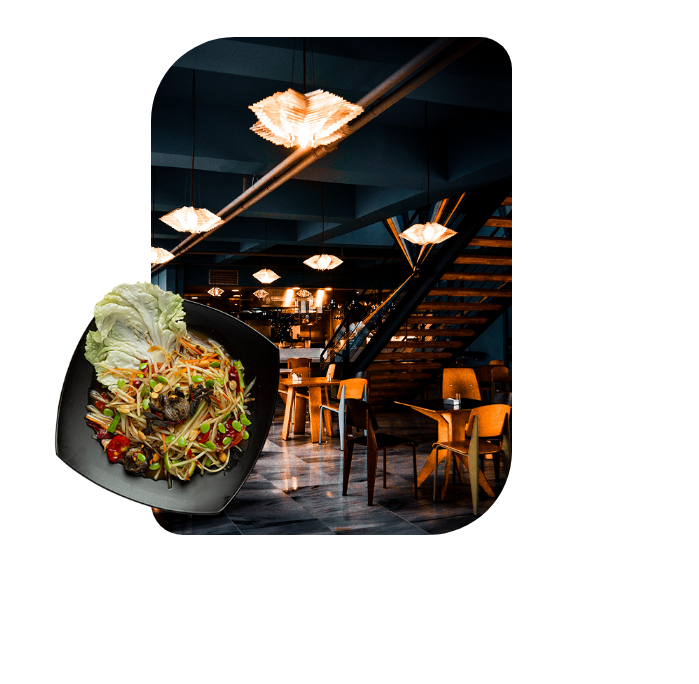
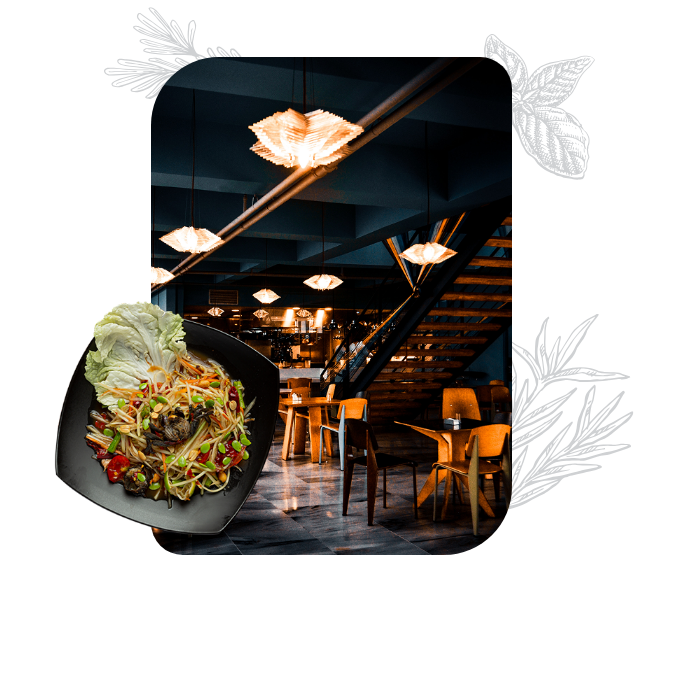
Before and after one commit to HenriqueMassagli/Restaurant, a plain HTML site: page index.html in a window 1280 px wide. Shown: the part 82-766 px from the top of the page, 581-1280 px from the left. Drawn offline with Linux system fonts and the light colour scheme; a web font is replaced by a local one.

Commit message:
completo

```diff
--- a/css/style.css
+++ b/css/style.css
@@ -186,10 +186,13 @@ body {
   color: rgb(0, 0, 0);
 }
 
+.container-hero-images {
+  margin-top: 20px;
+}
 .hero-ambient-image {
   width: 70%;
-  border-top-left-radius: 5.25rem;
-  border-bottom-right-radius: 5.25rem;
+  border-top-left-radius: 4.25rem;
+  border-bottom-right-radius: 4.25rem;
   border-bottom-left-radius: 2rem;
   border-top-right-radius: 2rem;
 }
@@ -200,3 +203,24 @@ body {
   width: 255px; /* Ajuste conforme necessário */
   z-index: 1;
 }
+.hero-img-first-plant {
+  position: absolute;
+  left: 61.5%;
+  transform: translate(-40%, -505%);
+  width: 255px;
+  z-index: -1;
+}
+.hero-img-second-plant {
+  position: absolute;
+  left: 82.5%;
+  transform: translate(-22%, -360%);
+  width: 12%;
+  z-index: -1;
+}
+.hero-img-third-plant {
+  position: absolute;
+  left: 82.5%;
+  transform: translate(1%, -115%);
+  width: 12.3%;
+  z-index: -1;
+}
--- a/index.html
+++ b/index.html
@@ -92,17 +92,40 @@
             </a>
           </div>
         </div>
+        <div class="container-hero-images">
           <div>
             <img
               class="hero-ambient-image"
               src="./assets/images/ambient-vertical-image.png"
               alt="imagem do ambiente"
             />
+          </div>
           <div>
             <img
               class="hero-image-plate"
               src="./assets/images/plate-img.png"
               alt="plate"
+            />
+          </div>
+          <div>
+            <img
+              class="hero-img-first-plant"
+              src="./assets/images/first-plant.svg"
+              alt="first-plant"
+            />
+          </div>
+          <div>
+            <img
+              class="hero-img-second-plant"
+              src="./assets/images/second-plant.svg"
+              alt="second-plant"
+            />
+          </div>
+          <div>
+            <img
+              class="hero-img-third-plant"
+              src="./assets/images/third-plant.svg"
+              alt="third-plant"
             />
           </div>
         </div>
```
Lines whose indentation alone changed are shown as unchanged.
